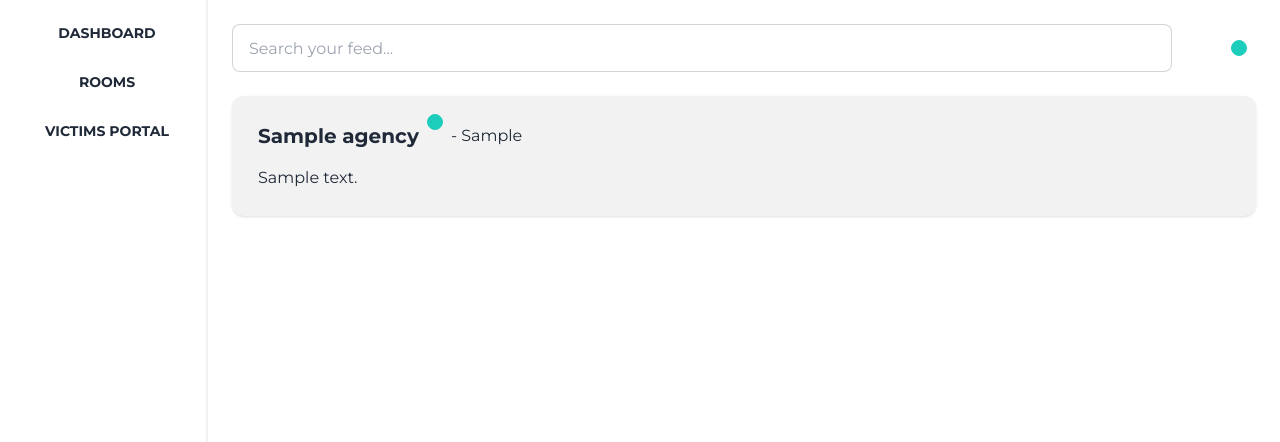
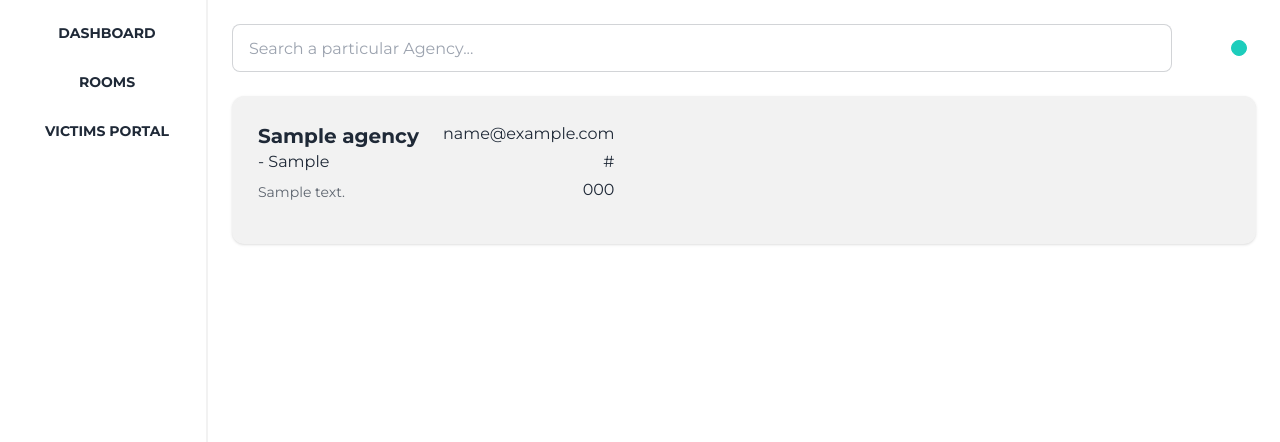
Before and after one commit to RescueRadar/resque-radar, a Django app: page /dashboard/ in a window 1280 px wide. Shown: the part 80-522 px from the top of the page. Run offline with Django 4.2, Linux system fonts and the light colour scheme; a user stored in the database is signed in; tables that the repository leaves empty hold one stand-in row (values such as "Sample post"); some libraries are stand-ins or nearby versions.

Commit message:
updated dashboard

```diff
--- a/templates/dashboard.html
+++ b/templates/dashboard.html
@@ -23,7 +23,7 @@
 <div class="md:w-[calc(100%-13rem)] w-full min-h-[80dvh] md:ml-[13rem] flex flex-col">
 	{% comment %} SearchBar {% endcomment %}
 	<div class="w-full flex p-6">
-		<input type="text" class="input input-bordered w-full" placeholder="Search your feed..." />
+		<input type="text" class="input input-bordered w-full" placeholder="Search a particular Agency..." />
 		<details class="dropdown ml-4">
 			<summary class="text-xl btn btn-ghost">
 				<i class="fa-solid fa-bars"></i>
@@ -42,22 +42,41 @@
 		</button>
 	</div>
 
-	{% comment %} Feed {% endcomment %}
 	<div class="px-6 space-y-6">
-
 		{% for agency in all_agencies %}
 		<div
-		class="bg-base-200 rounded-xl shadow p-6 hover:shadow-lg hover:bg-base-base-300 hover:border-base-content/50 border-2 border-base-200 hover:cursor-pointer transition duration-300">
-		<div class="flex items-center mb-4">
-				<div class="indicator mr-4">
-					<span class="indicator-item badge badge-sm badge-accent"></span>
-					<h3 class="pr-4 text-xl font-bold">{{ agency.name }}</h3>
+			class="bg-base-200 rounded-xl shadow p-6 hover:shadow-lg hover:bg-base-base-300 hover:border-base-content/50 border-2 border-base-200 hover:cursor-pointer transition duration-300">
+			<div class="flex items-center mb-4">
+				<div class="flex justify-between">
+					<div>
+						<h3 class="pr-4 text-xl font-bold">{{ agency.name }}</h3>
+						<p
+						class="mb-2"
+						>- {{ agency.locality }}</p>
+						<p
+						class="text-base-content/70 text-sm mr-4"
+						>
+							{{ agency.about }}
+						</p>
+					</div>
+					<div
+					class="flex flex-col justify-between items-end"
+					>
+						<p class="flex items-center">
+							<i class="fa-solid fa-envelope mr-2"></i>
+							{{ agency.email }}
+						</p>
+						<p class="flex items-center">
+							<i class="fa-solid fa-globe mr-2"></i>
+							{{ agency.website }}
+						</p>
+						<p class="flex items-center">
+							<i class="fa-solid fa-phone mr-2"></i>
+							{{ agency.phone }}
+						</p>
+					</div>
 				</div>
-				<p>- {{ agency.locality }}</p>
 			</div>
-			<p>
-				{{ agency.about }}
-			</p>
 		</div>
 		{% endfor %}
 	</div>
```
Also changed, not shown: templates/rooms.html (+4 -4 lines).
